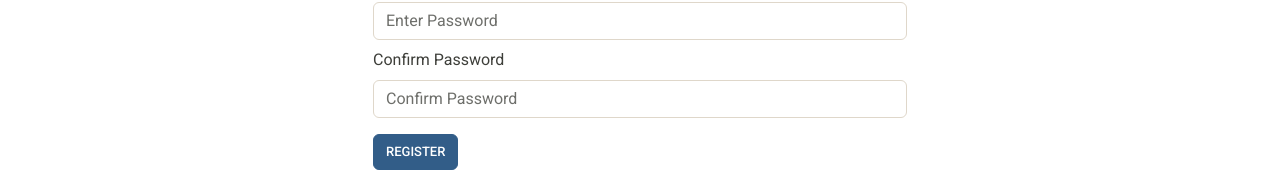
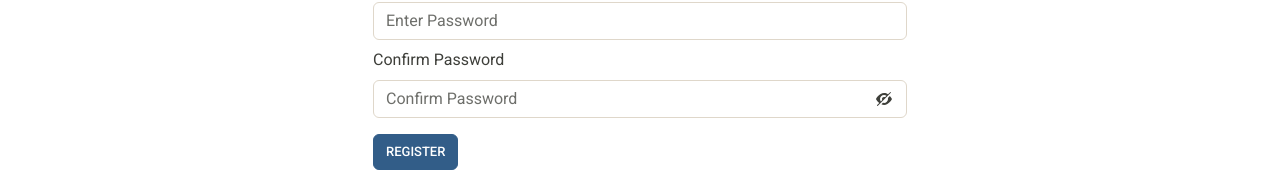
Before and after one commit to Dev-Sambhav/ProShop, a React (Create React App) app in the folder frontend/: page /register in a window 1280 px wide. Shown: the part 350-522 px from the top of the page. Built offline with nearby package versions, Linux system fonts and the light colour scheme.

Commit message:
show and hide password added

```diff
--- a/frontend/src/screens/RegisterScreen.js
+++ b/frontend/src/screens/RegisterScreen.js
@@ -6,8 +6,10 @@
 import { setCredentials } from "../slices/authSlice";
 import { useRegisterMutation } from "../slices/usersApiSlice";
 import { toast } from "react-toastify";
+import { GoEye, GoEyeClosed } from "react-icons/go";
 
 const RegisterScreen = () => {
+  const [toggle, setToggle] = useState(false);
   const [name, setName] = useState("");
   const [email, setEmail] = useState("");
   const [password, setPassword] = useState("");
@@ -23,6 +25,11 @@
   const { search } = useLocation();
   const sp = new URLSearchParams(search);
   const redirect = sp.get("redirect") || "/";
+
+  // handle password toggle
+  const handleToggle = () => {
+    setToggle(!toggle);
+  };
 
   useEffect(() => {
     if (userInfo) {
@@ -80,12 +87,27 @@
         </Form.Group>
         <Form.Group className="my-2" controlId="confirmPassword">
           <Form.Label>Confirm Password</Form.Label>
-          <Form.Control
-            type="password"
-            placeholder="Confirm Password"
-            value={confirmPassword}
-            onChange={(e) => setConfirmPassword(e.target.value)}
-          ></Form.Control>
+          <div className="d-flex justify-content-between align-items-center position-relative">
+            <Form.Control
+              type={toggle ? "text" : "password"}
+              placeholder="Confirm Password"
+              value={confirmPassword}
+              onChange={(e) => setConfirmPassword(e.target.value)}
+            ></Form.Control>
+            {toggle ? (
+              <GoEye
+                className="position-absolute"
+                style={{ right: "15" }}
+                onClick={handleToggle}
+              />
+            ) : (
+              <GoEyeClosed
+                className="position-absolute"
+                style={{ right: "15" }}
+                onClick={handleToggle}
+              />
+            )}
+          </div>
         </Form.Group>
         {isLoading ? (
           <Loader />
```
